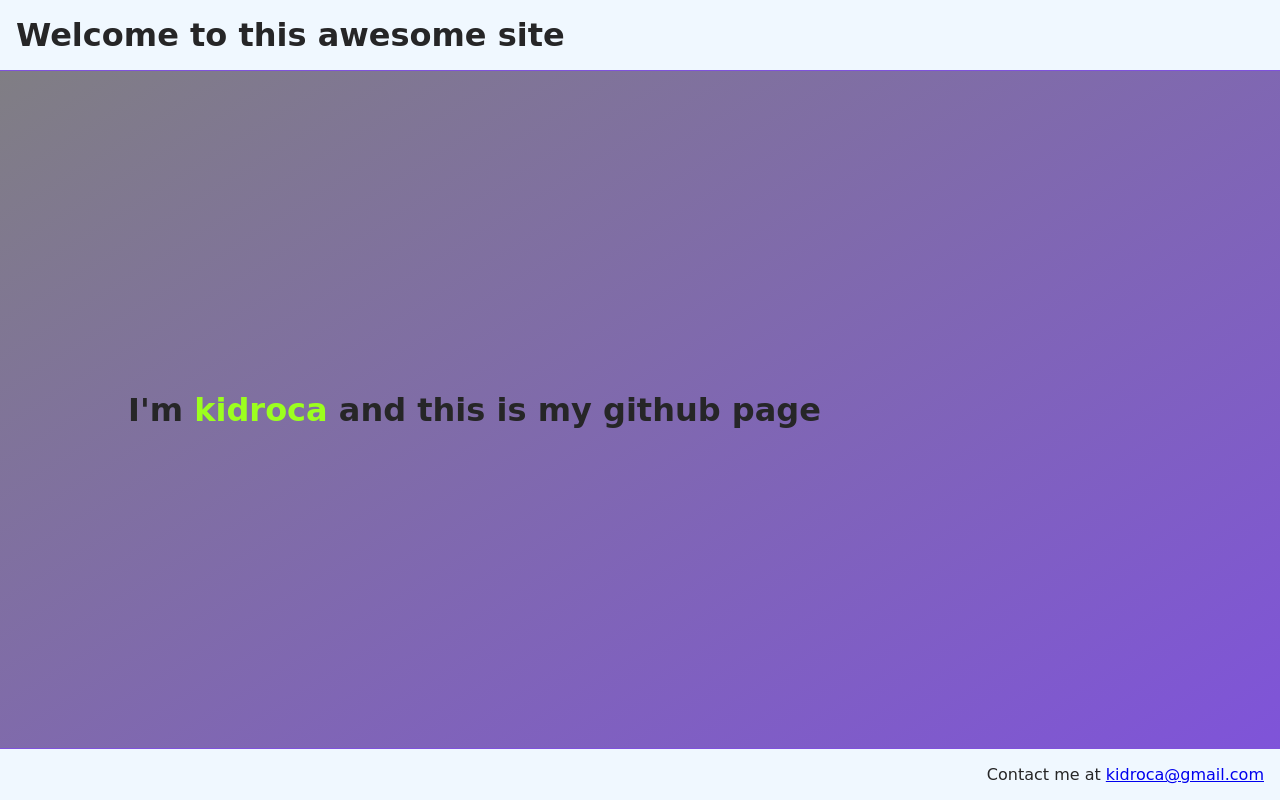
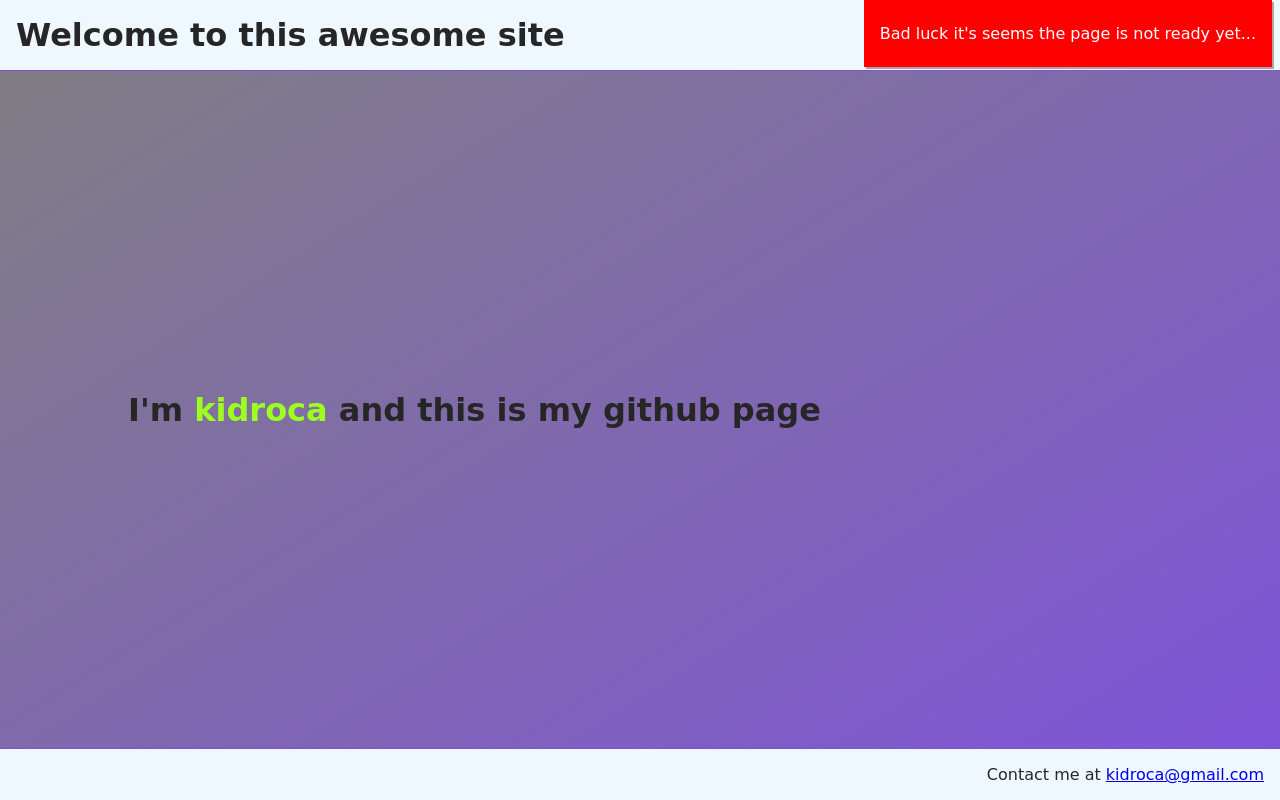
Before and after one commit to kidroca/kidroca.github.io, a website: page index.html in a window 1280 px wide. Drawn offline with Linux system fonts and the light colour scheme.

Commit message:
refactor(scripts): add `not ready` script

```diff
--- a/index.html
+++ b/index.html
@@ -6,8 +6,13 @@
     <title>Kidroca's Github Page</title>
 
     <link rel="stylesheet" href="./styles/main.css">
+    <script src="./scripts/main.js"></script>
 </head>
 <body>
+    <section class="under-construction">
+        <p>Bad luck it's seems the page is not ready yet...</p>
+    </section>
+
     <header>
         <h1>Welcome to this awesome site</h1>
     </header>
--- /dev/null
+++ b/scripts/main.js
@@ -0,0 +1,6 @@
+document.addEventListener("DOMContentLoaded", function(event) {
+
+    setTimeout(function() {
+        document.querySelector('.under-construction').classList.add('slideDown');
+    }, 1500);
+});
--- a/styles/main.css
+++ b/styles/main.css
@@ -50,6 +50,8 @@ main {
     box-shadow: 2px 2px 0 0 rgba(119, 80, 80, 0.5);
     background-color: red;
     color: white;
+
+    visibility: collapse;
 }
 
 .slideDown{
@@ -57,6 +59,7 @@ main {
 
     animation-duration: 1s;
     animation-timing-function: ease;
+    visibility: visible;
 }
 
 @keyframes slideDown {
```
